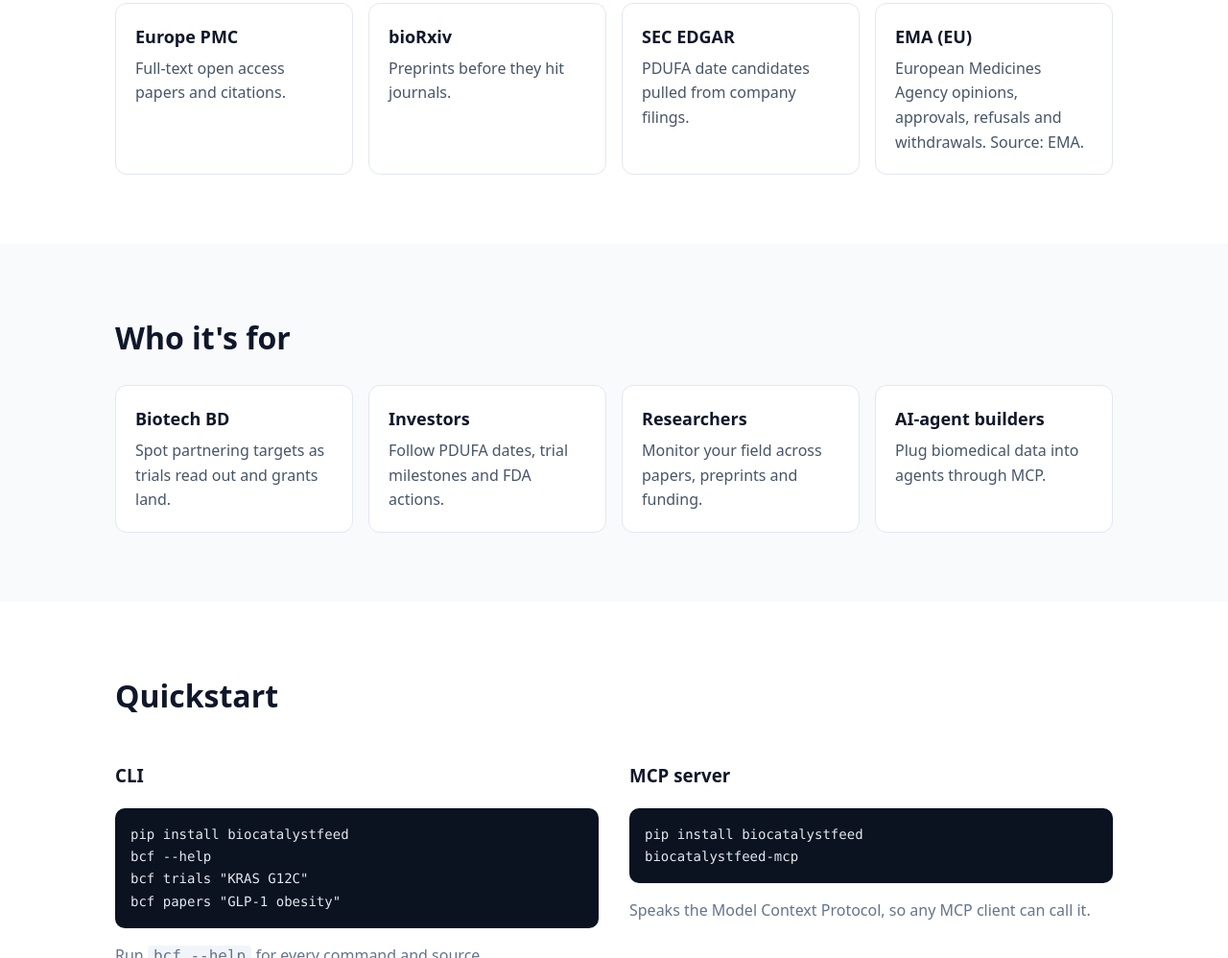
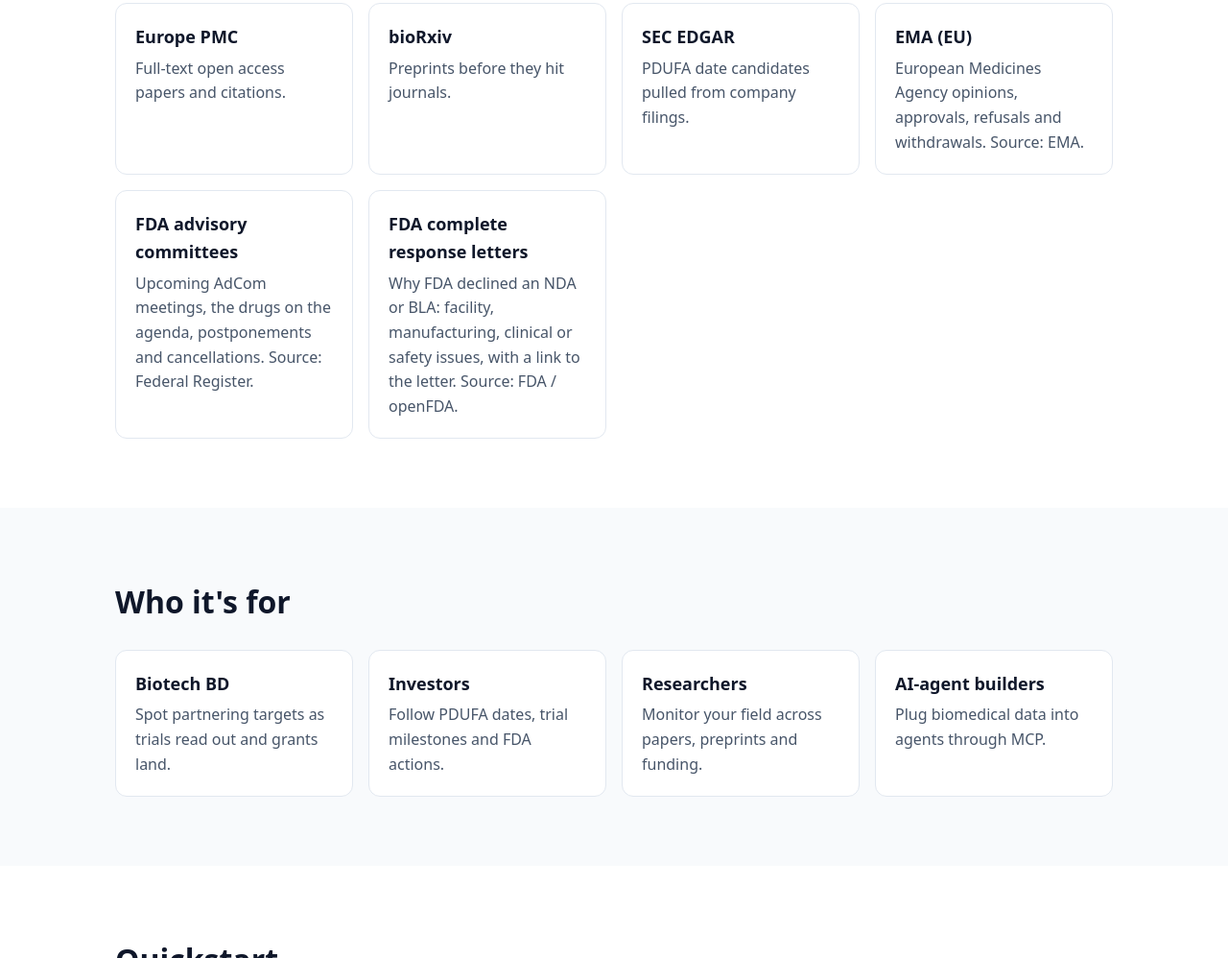
Before and after one commit to biocatalystfeed/biocatalystfeed.github.io, a plain HTML site: page index.html in a window 1280 px wide. Shown: the part 1377-2375 px from the top of the page at 96% size. Drawn offline with Linux system fonts and the light colour scheme.

Commit message:
Add FDA complete response letters (openFDA) and FDA advisory committees (Federal Register) source cards

```diff
--- a/index.html
+++ b/index.html
@@ -6,7 +6,7 @@
 <meta name="referrer" content="strict-origin-when-cross-origin">
 <meta name="viewport" content="width=device-width,initial-scale=1">
 <title>BioCatalystFeed: open-source biotech catalyst and research tracker</title>
-<meta name="description" content="Track clinical trials, openFDA, NIH grants, PubMed, Europe PMC, bioRxiv, EMA and SEC EDGAR PDUFA candidates from one CLI and MCP server. Free and open source.">
+<meta name="description" content="Track clinical trials, openFDA, NIH grants, PubMed, Europe PMC, bioRxiv, EMA, FDA advisory committees, FDA complete response letters and SEC EDGAR PDUFA candidates from one CLI and MCP server. Free and open source.">
 <meta name="keywords" content="biotech, clinical trials, PDUFA, openFDA, NIH RePORTER, PubMed, Europe PMC, bioRxiv, MCP server, CLI, biotech investing">
 <link rel="canonical" href="https://biocat.ai/">
 <meta name="theme-color" content="#0b1220">
@@ -84,6 +84,8 @@
     <div class="card"><h3>bioRxiv</h3><p>Preprints before they hit journals.</p></div>
     <div class="card"><h3>SEC EDGAR</h3><p>PDUFA date candidates pulled from company filings.</p></div>
     <div class="card"><h3>EMA (EU)</h3><p>European Medicines Agency opinions, approvals, refusals and withdrawals. Source: EMA.</p></div>
+    <div class="card"><h3>FDA advisory committees</h3><p>Upcoming AdCom meetings, the drugs on the agenda, postponements and cancellations. Source: Federal Register.</p></div>
+    <div class="card"><h3>FDA complete response letters</h3><p>Why FDA declined an NDA or BLA: facility, manufacturing, clinical or safety issues, with a link to the letter. Source: FDA / openFDA.</p></div>
   </div>
 </div></section>
 
```
